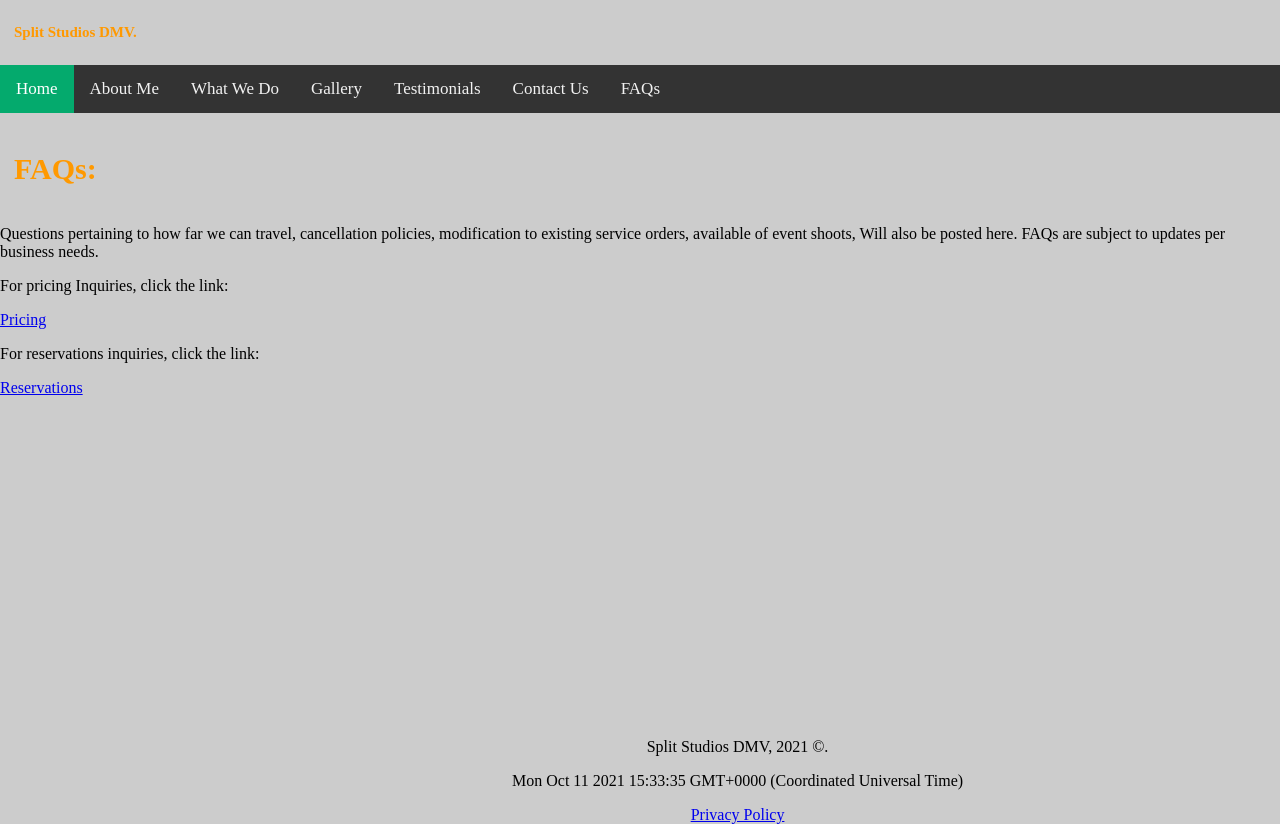
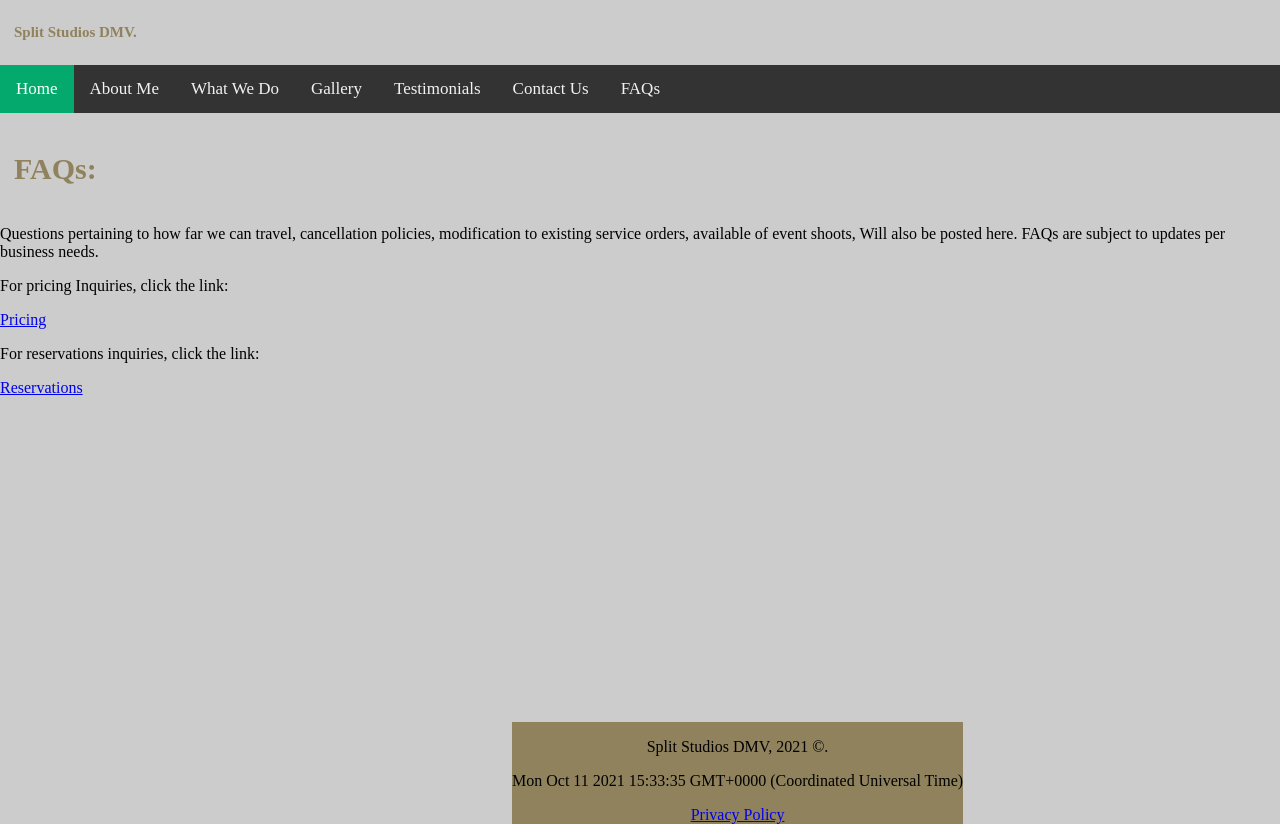
Before and after one commit to sakobundu/Principles-of-Web-Design-and-Technology-II, a plain HTML site: page Project4/faqs.html in a window 1280 px wide. Drawn offline with Linux system fonts and the light colour scheme.

Commit message:
Update style.css

```diff
--- a/Project4/css/style.css
+++ b/Project4/css/style.css
@@ -27,7 +27,7 @@ img {
 }
 
 .topnav a:hover {
-  background-color: #ddd;
+  background-color: #8f825d;
   color: black;
 }
 
@@ -38,7 +38,7 @@ img {
 
 
 h1 {
-color: #ff9900;
+color: #8f825d;
   text-align: left;
 font-family: Arvo;
   font-size: 15px;
@@ -46,7 +46,7 @@ font-family: Arvo;
 }
 
 h2 {
- color:  #ff9900;
+ color:  #8f825d;
   text-align: left;
 font-family: Arvo;
   font-size: 30px;
@@ -57,7 +57,7 @@ padding: 14px 14px 14px 14px;
 
 .footer {
    position: absolute;
-  background: 8f825d;
+  background:#8f825d;
    color: black;
    bottom: 2px;
    text-align: center;
```
